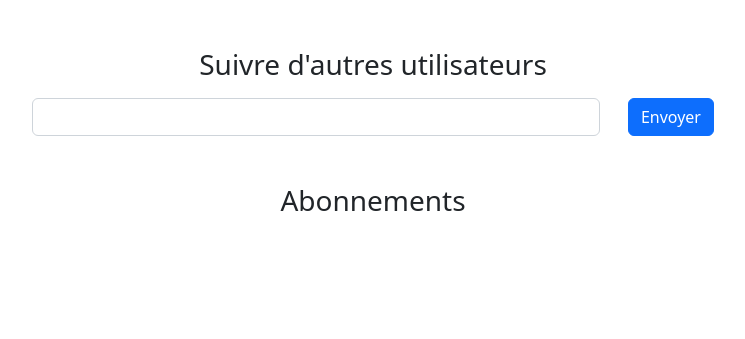
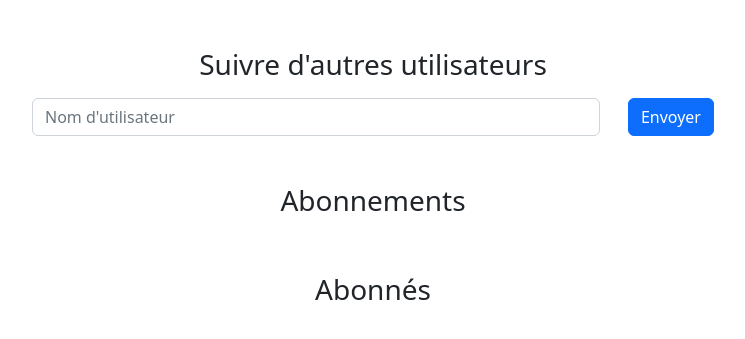
Before and after one commit to iuliancojocari/oc_9_litreview, a Django app: page /users/follows/ in a window 1280 px wide. Shown: the part 56-395 px from the top of the page, without its empty margins (267-1012 px from the left). Run offline with Django 4.2, Linux system fonts and the light colour scheme; the visitor is signed in with stand-in values (Sample User, id 1).

Commit message:
in progress

```diff
--- a/users/forms.py
+++ b/users/forms.py
@@ -2,7 +2,7 @@ from django.forms import ModelForm
 from django import forms
 from django.contrib.auth.forms import UserCreationForm
 from django.contrib.auth import get_user_model
-from .models import User, UserFollows
+from .models import User, UserFollow
 from django.contrib.auth.hashers import make_password
 
 
@@ -33,11 +33,23 @@ class SignUpForm(ModelForm):
             user.save()
         return user
 
-class UserFollowsForm(forms.Form):
-    followed_user = forms.CharField(max_length=150, required=True)
+class UserFollowForm(forms.Form):
+    followed_user = forms.CharField(max_length=150, required=True, widget=forms.TextInput(attrs={'placeholder': "Nom d'utilisateur"}))
 
-    def save(self, request):
-        user = request.user
-        followed_user = User.objects.get(username=request.POST['followed_user'])
+    def __init__(self, *args, **kwargs):
+        self.user = kwargs.pop('user', None)
+        super().__init__(*args, **kwargs)
 
-        UserFollows.objects.create(user=user, followed_user=followed_user)
+    def clean_followed_user(self):
+        if not User.objects.filter(username=self.cleaned_data['followed_user']).exists():
+            raise forms.ValidationError('user does not exist')
+
+        if UserFollow.objects.filter(user=self.user, followed_user__username=self.cleaned_data['followed_user']).exists():
+            raise forms.ValidationError("subscribtion exists")
+
+        return self.cleaned_data['followed_user']
+
+    def save(self):
+        followed_user = User.objects.get(username=self.cleaned_data['followed_user'])
+
+        UserFollow.objects.create(user=self.user, followed_user=followed_user)
--- a/users/models.py
+++ b/users/models.py
@@ -11,7 +11,7 @@ class User(AbstractUser):
     USERNAME_FIELD = 'username'
 
 
-class UserFollows(models.Model):
+class UserFollow(models.Model):
     user = models.ForeignKey(to=settings.AUTH_USER_MODEL, on_delete=models.CASCADE, related_name='following')
     followed_user = models.ForeignKey(to=settings.AUTH_USER_MODEL, on_delete=models.CASCADE, related_name='followed_by')
 
--- a/users/templates/users/user_follows.html
+++ b/users/templates/users/user_follows.html
@@ -13,15 +13,26 @@
                     <button type="submit" class="btn btn-primary">Envoyer</button>
                 </div>
             </div>
+            {{ form.followed_user.errors }}
+        </form>
+        <div class="col-lg-12 col-md-12 d-flex flex-column align-items-center mt-5">
+            <h3 class="col-lg-8 col-md-8 d-flex justify-content-center">Abonnements</h3>
+            <ul class="list-group col-lg-10 col-md-10 ">
+            {% for follower in followers %}
+                <div class="d-flex flex-row justify-content-around ">
+                    <li class="col-lg-10 col-md-10 list-group-item">{{ follower.followed_user.username }}</li>
+                    <a href="{% url 'users:unfollow' follower.id %}" class="col-lg-2 col-md-2 btn btn-primary m-1">Désabonner</a>
+                </div>
 
-        </form>
-        <div class="container d-flex flex-column align-items-center mt-5">
-            <h3 class="col-lg-8 col-md-8 d-flex justify-content-center">Abonnements</h3>
-            <ul class="list-group col-lg-8 col-md-8 ">
-            {% for follower in followers %}
-                <div class="col-lg-12 col-md-12 d-flex flex-row justify-content-around ">
-                    <li class="col-lg-10 col-md-10 list-group-item">{{ follower.followed_user.username }}</li>
-                    <a href="{% url 'users:unfollow' follower.id %}" class="btn btn-primary m-1">Désabonner</a>
+            {% endfor %}
+            </ul>
+        </div>
+        <div class="col-lg-12 col-md-12 d-flex flex-column align-items-center mt-5">
+            <h3 class="d-flex justify-content-center">Abonnés</h3>
+            <ul class="list-group col-lg-10 col-md-10 ">
+            {% for follow in following %}
+                <div class="d-flex flex-row justify-content-around ">
+                    <li class="col-lg-12 col-md-12 list-group-item">{{ follow.user.username }}</li>
                 </div>
             {% endfor %}
             </ul>
--- a/users/urls.py
+++ b/users/urls.py
@@ -8,6 +8,6 @@ urlpatterns = [
     path('auth/', views.LoginView.as_view(), name='auth'),
     path('register/', views.SignUpView.as_view(), name='register'),
     path('disconnect/', views.DisconnectView.as_view(), name='disconnect'),
-    path('follows/', login_required(views.UserFollowsView.as_view()), name='follows'),
+    path('follows/', login_required(views.UserFollowView.as_view()), name='follows'),
     path('unfollow/<int:pk>/', login_required(views.UnfollowUserView.as_view()), name='unfollow')
 ]
--- a/users/views.py
+++ b/users/views.py
@@ -4,7 +4,7 @@ from django.contrib.auth.decorators import login_required
 from django.views.generic import View
 from django.views.generic.edit import DeleteView
 
-from .models import UserFollows
+from .models import UserFollow
 
 from . import forms
 
@@ -53,28 +53,30 @@ class DisconnectView(View):
         logout(request)
         return redirect('users:auth')
 
-class UserFollowsView(View):
+class UserFollowView(View):
     template_name = 'users/user_follows.html'
-    form_class = forms.UserFollowsForm
+    form_class = forms.UserFollowForm
 
     def get(self, request):
         form = self.form_class()
 
-        followers = UserFollows.objects.filter(user=request.user).order_by('followed_user')
-        return render(request, self.template_name, context={'form': form, 'followers': followers})
+        followers = UserFollow.objects.filter(user=request.user).order_by('followed_user')
+        following = UserFollow.objects.filter(followed_user=request.user).order_by('user')
+        return render(request, self.template_name, context={'form': form, 'followers': followers, 'following': following})
 
     def post(self, request):
-        form = self.form_class(request.POST)
+        form = self.form_class(request.POST, user=request.user)
 
         if form.is_valid():
-            form.save(request)
+            form.save()
             form = self.form_class()
             return redirect('users:follows')
 
-        return render(request, self.template_name, context={'form': form})
+        followers = UserFollow.objects.filter(user=request.user).order_by('followed_user')
+        return render(request, self.template_name, context={'form': form, 'followers': followers})
 
 
 class UnfollowUserView(DeleteView):
-    model = UserFollows
+    model = UserFollow
     template_name = 'users/confirm_unfollow.html'
     success_url = '/users/follows'
```
Also changed, not shown: users/migrations/0006_rename_userfollows_userfollow.py (added).
